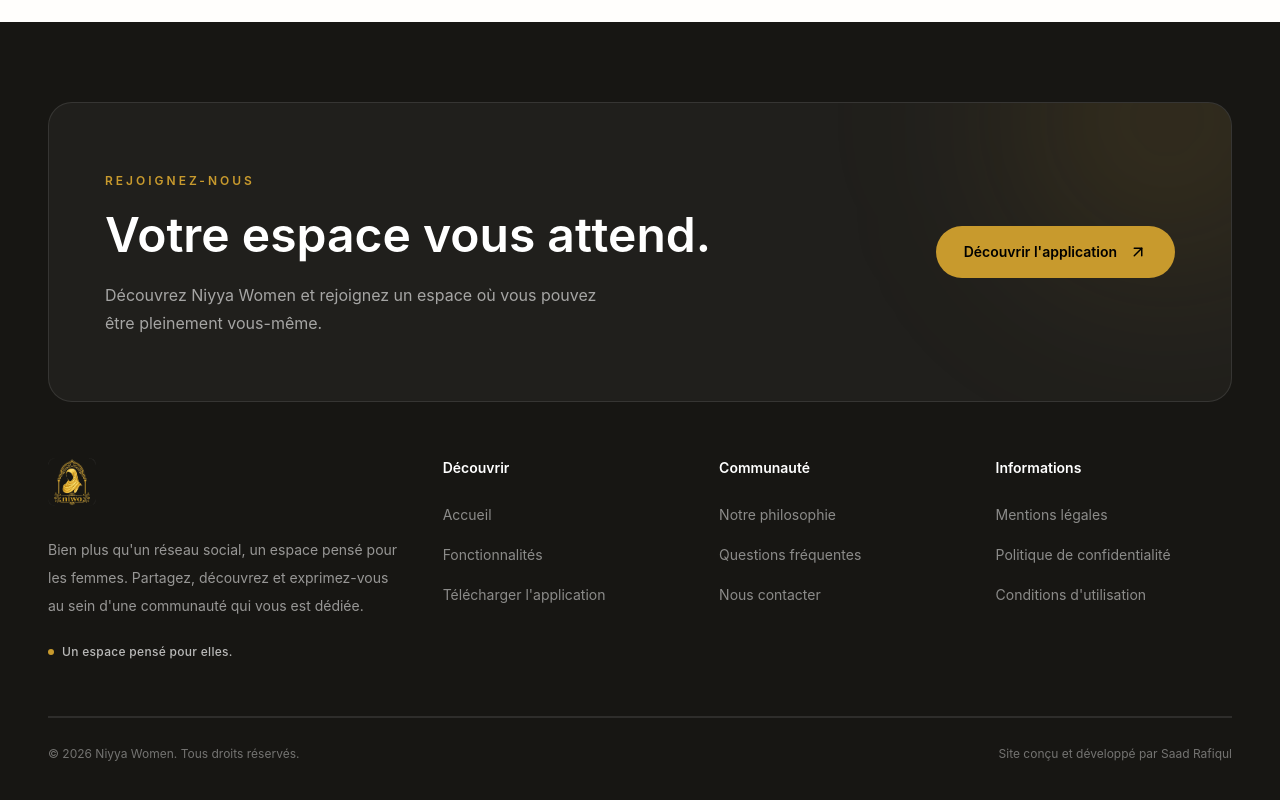
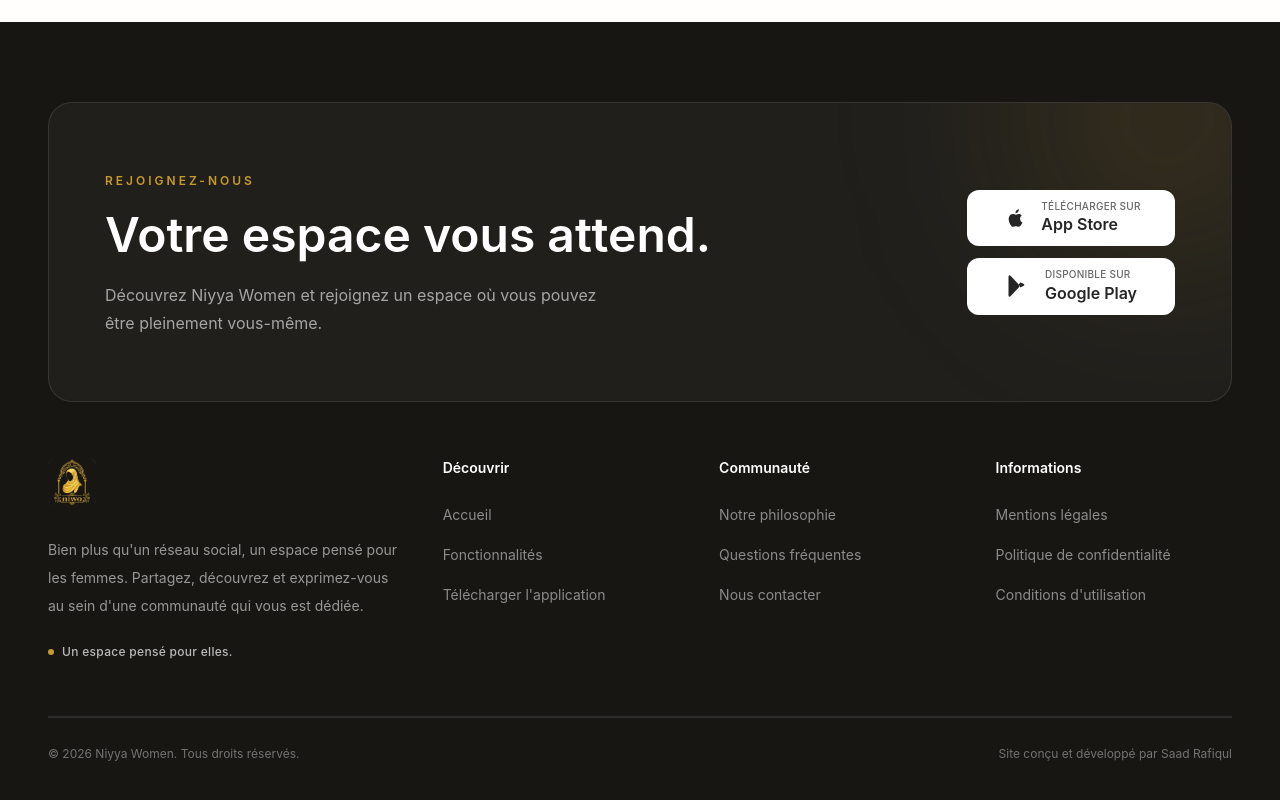
Before and after one commit to chezabn/niyya-women-info-site, a React (Vite) app: page / in a window 1280 px wide. Shown: the part 5355-6155 px from the top of the page. Built offline with nearby package versions, Linux system fonts and the light colour scheme; no server answers.

Commit message:
Update footerCTA

```diff
--- a/src/components/common/StoreBadge.tsx
+++ b/src/components/common/StoreBadge.tsx
@@ -1,9 +1,13 @@
 type StorePlatform = "apple" | "google";
+
+/** "dark" : fond sombre, pour les fonds clairs. "light" : fond blanc, pour les fonds sombres (footer). */
+type StoreBadgeVariant = "dark" | "light";
 
 interface StoreBadgeProps {
     platform: StorePlatform;
     href: string;
     className?: string;
+    variant?: StoreBadgeVariant;
 }
 
 const storeContent: Record<
@@ -20,12 +24,25 @@ const storeContent: Record<
     },
 };
 
+const variants: Record<StoreBadgeVariant, { badge: string; label: string }> = {
+    dark: {
+        badge: "bg-foreground text-white hover:bg-black",
+        label: "text-white/80",
+    },
+    light: {
+        badge: "bg-white text-foreground hover:bg-primary-light",
+        label: "text-foreground/70",
+    },
+};
+
 export default function StoreBadge({
                                        platform,
                                        href,
                                        className = "",
+                                       variant = "dark",
                                    }: StoreBadgeProps) {
     const content = storeContent[platform];
+    const style = variants[variant];
 
     return (
         <a
@@ -33,7 +50,7 @@ export default function StoreBadge({
             target="_blank"
             rel="noopener noreferrer"
             aria-label={`${content.label} ${content.title}`}
-            className={`inline-flex min-h-14 items-center gap-3 rounded-xl bg-foreground px-5 py-2.5 text-white transition-transform hover:-translate-y-0.5 hover:bg-black ${className}`}
+            className={`inline-flex min-h-14 items-center gap-3 rounded-xl px-5 py-2.5 transition-[translate,background-color] hover:-translate-y-0.5 ${style.badge} ${className}`}
         >
             {platform === "apple" ? (
                 <svg
@@ -56,7 +73,7 @@ export default function StoreBadge({
             )}
 
             <span className="flex flex-col text-left leading-tight">
-        <span className="text-[10px] font-medium uppercase tracking-wide text-white/80">
+                <span className={`text-[10px] font-medium uppercase tracking-wide ${style.label}`}>
                     {content.label}
                 </span>
 
--- a/src/components/layout/Footer/FooterCTA.tsx
+++ b/src/components/layout/Footer/FooterCTA.tsx
@@ -1,4 +1,5 @@
-import { ArrowUpRight } from "lucide-react";
+import StoreBadge from "../../common/StoreBadge";
+import { stores } from "../../../data/stores";
 
 export default function FooterCTA() {
     return (
@@ -13,9 +14,9 @@ export default function FooterCTA() {
             <div className="relative flex flex-col items-start justify-between gap-8 lg:flex-row lg:items-center">
 
                 <div className="max-w-2xl">
-          <span className="mb-4 inline-block text-xs font-semibold uppercase tracking-[0.25em] text-primary">
-            Rejoignez-nous
-          </span>
+                    <span className="mb-4 inline-block text-xs font-semibold uppercase tracking-[0.25em] text-primary">
+                        Rejoignez-nous
+                    </span>
 
                     <h2 className="text-3xl font-semibold leading-tight text-white sm:text-4xl lg:text-5xl">
                         Votre espace vous attend.
@@ -27,17 +28,18 @@ export default function FooterCTA() {
                     </p>
                 </div>
 
-                <a
-                    href="#telechargement"
-                    className="group inline-flex shrink-0 items-center gap-3 rounded-full bg-primary px-7 py-4 text-sm font-semibold text-black transition-all duration-300 hover:bg-[#D9AD48] hover:shadow-lg hover:shadow-primary/20"
-                >
-                    Découvrir l'application
-
-                    <ArrowUpRight
-                        size={18}
-                        className="transition-transform duration-300 group-hover:translate-x-1 group-hover:-translate-y-1"
-                    />
-                </a>
+                {/* Choix de la boutique : iPhone ou Android */}
+                <div className="flex w-full shrink-0 flex-col gap-3 sm:w-auto sm:flex-row lg:flex-col">
+                    {stores.map((store) => (
+                        <StoreBadge
+                            key={store.platform}
+                            platform={store.platform}
+                            href={store.href}
+                            variant="light"
+                            className="w-full justify-center sm:w-52"
+                        />
+                    ))}
+                </div>
 
             </div>
         </div>
```
Lines whose indentation alone changed are shown as unchanged.
